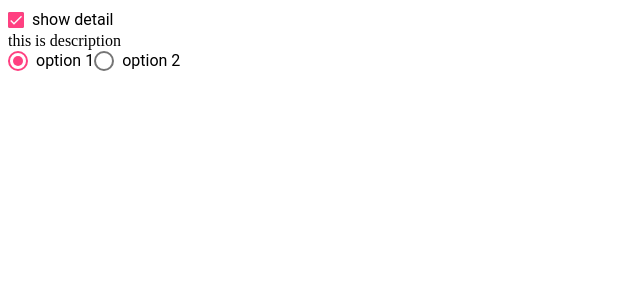
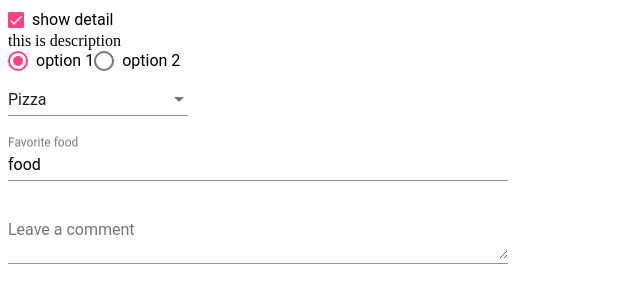
Before and after one commit to OsamaHaroon53/materialDemo, an Angular app: page / in a window 1280 px wide. Shown: the top 300 px of the page, without its empty margins (0-640 px from the left). Built offline with nearby package versions, Linux system fonts and the light colour scheme.

Commit message:
Add select module

```diff
--- a/src/app/app.component.css
+++ b/src/app/app.component.css
@@ -0,0 +1,9 @@
+.example-form {
+    min-width: 150px;
+    max-width: 500px;
+    width: 100%;
+  }
+
+  .example-full-width {
+    width: 100%;
+  }
--- a/src/app/app.component.html
+++ b/src/app/app.component.html
@@ -7,3 +7,22 @@
     <mat-radio-button value="1">option 1</mat-radio-button>
     <mat-radio-button value="2">option 2</mat-radio-button>
 </mat-radio-group>
+<br>
+<!-- Select -->
+<mat-form-field>
+    <mat-select [(ngModel)]="value">
+        <mat-option *ngFor="let food of foods" [value]="food.id">
+            {{food.viewValue}}</mat-option>
+    </mat-select>
+</mat-form-field>
+<br>
+
+<form class="example-form">
+    <mat-form-field class="example-full-width">
+        <input matInput placeholder="Favorite food" value="food">
+    </mat-form-field>
+
+    <mat-form-field class="example-full-width">
+        <textarea matInput placeholder="Leave a comment"></textarea>
+    </mat-form-field>
+</form>
--- a/src/app/app.component.ts
+++ b/src/app/app.component.ts
@@ -10,4 +10,10 @@ export class AppComponent {
   onchange($event){
     console.log($event);
   }
+  value="1";
+  foods = [
+    {id: '0', viewValue: 'Steak'},
+    {id: '1', viewValue: 'Pizza'},
+    {id: '2', viewValue: 'Tacos'}
+  ];
 }
```
Also changed, not shown: src/app/app.module.ts (+7 -1 lines).
